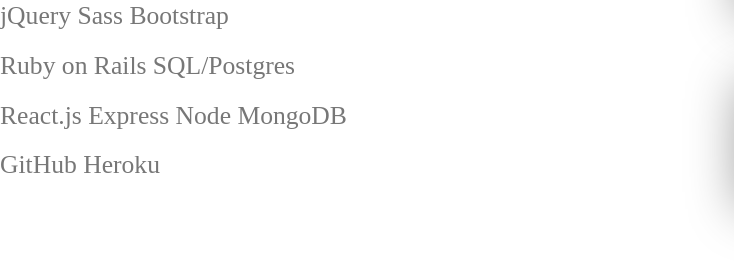
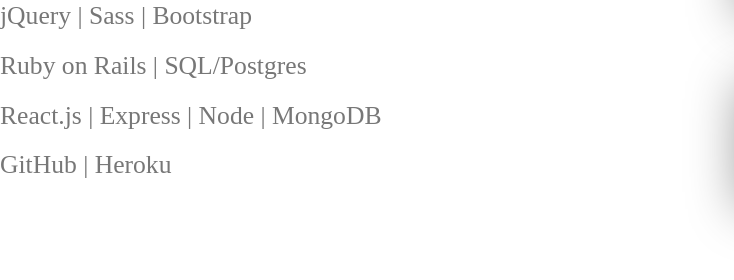
Before and after one commit to chenhe-henry/portfolio, a website: page index.html in a window 1280 px wide. Shown: the part 2043-2323 px from the top of the page, 0-734 px from the left. Drawn offline with Linux system fonts and the light colour scheme.

Commit message:
update tech skill

```diff
--- a/index.html
+++ b/index.html
@@ -81,15 +81,15 @@
               HTML/CSS/JavaScript
             </div>
             <div class="paragraph-secondary ">
-              jQuery Sass Bootstrap
+              jQuery | Sass | Bootstrap
             </div>
             <div class="paragraph-secondary ">
-              Ruby on Rails SQL/Postgres
+              Ruby on Rails | SQL/Postgres
             </div>
             <div class="paragraph-secondary ">
-              React.js Express Node MongoDB
+              React.js | Express | Node | MongoDB
             </div>
-            <div class="paragraph-secondary ">GitHub Heroku</div>
+            <div class="paragraph-secondary ">GitHub | Heroku</div>
           </div>
           <div class="col-1-of-2">
             <div class="composition">
```
